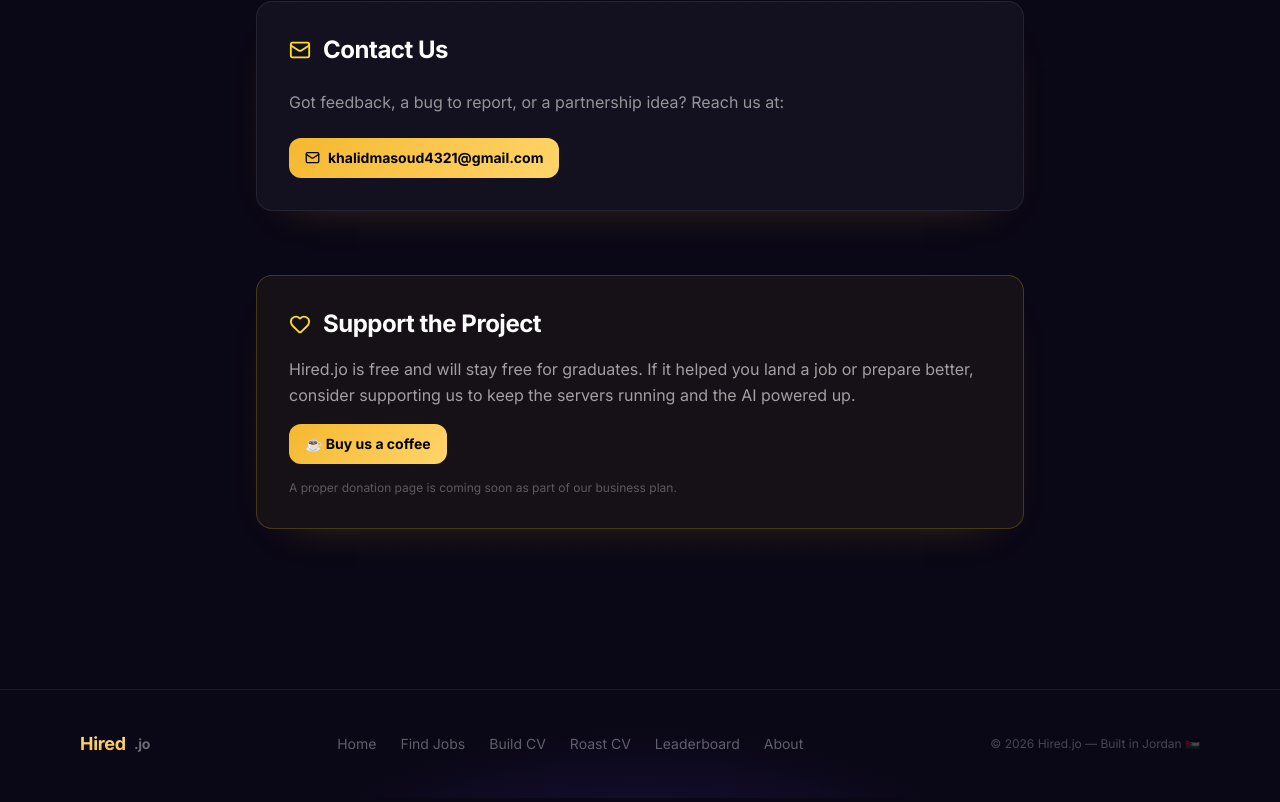
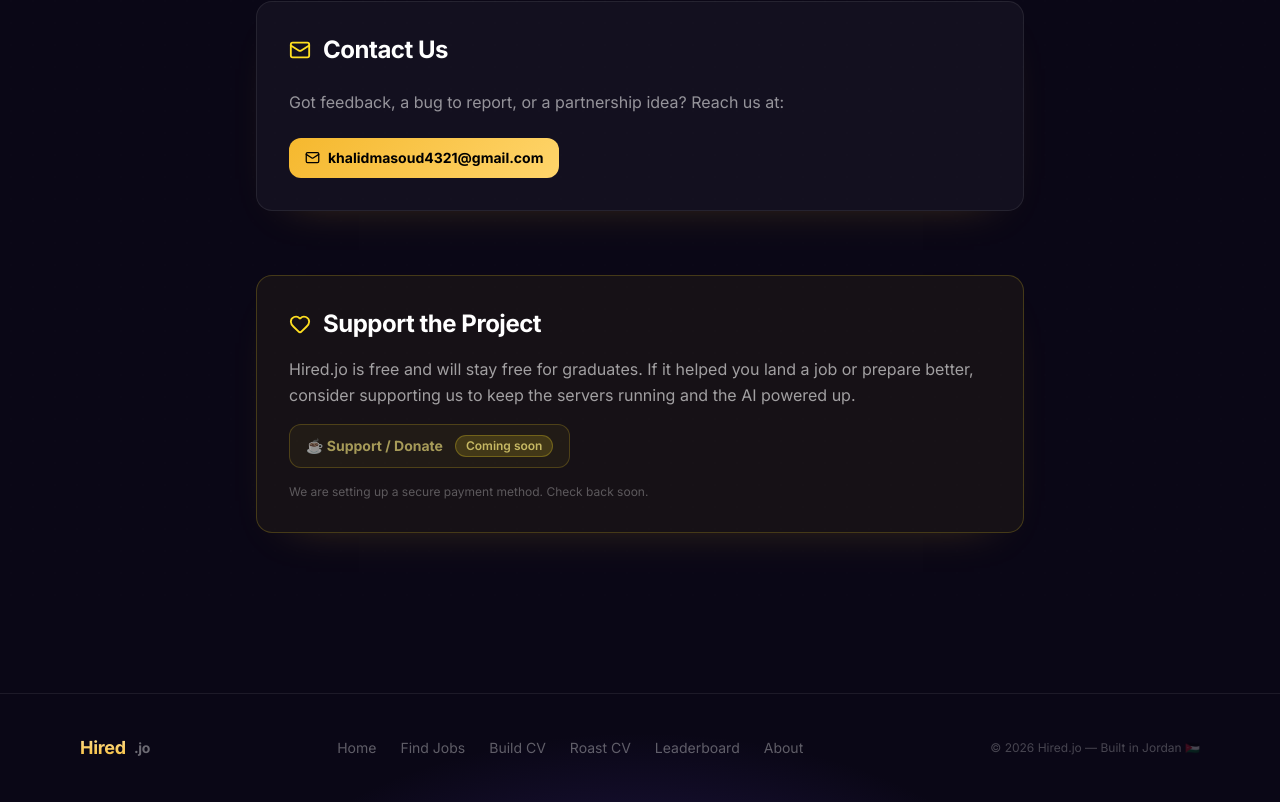
Before and after one commit to Husamalj/hired-jo, a Next.js app: page /about in a window 1280 px wide. Shown: the part 907-1709 px from the top of the page. Built offline with nearby package versions, Linux system fonts and the light colour scheme; no server answers.

Commit message:
feat: replace donate button with coming soon badge on /about

```diff
--- a/app/about/page.tsx
+++ b/app/about/page.tsx
@@ -64,15 +64,11 @@ export default function AboutPage() {
             <p className="text-white/60 leading-relaxed">
               Hired.jo is free and will stay free for graduates. If it helped you land a job or prepare better, consider supporting us to keep the servers running and the AI powered up.
             </p>
-            <a
-              href="https://buymeacoffee.com/hiredjo"
-              target="_blank"
-              rel="noopener noreferrer"
-              className="inline-flex items-center gap-2 rounded-xl gold-grad px-4 py-2.5 text-sm font-bold text-black"
-            >
-              ☕ Buy us a coffee
-            </a>
-            <p className="text-white/30 text-xs">A proper donation page is coming soon as part of our business plan.</p>
+            <div className="inline-flex items-center gap-3 rounded-xl border border-yellow-300/20 bg-yellow-300/5 px-4 py-2.5">
+              <span className="text-sm font-bold text-yellow-200/60">☕ Support / Donate</span>
+              <span className="rounded-full bg-yellow-300/15 border border-yellow-300/25 px-2.5 py-0.5 text-xs font-semibold text-yellow-200/70">Coming soon</span>
+            </div>
+            <p className="text-white/30 text-xs">We are setting up a secure payment method. Check back soon.</p>
           </section>
 
         </div>
```
